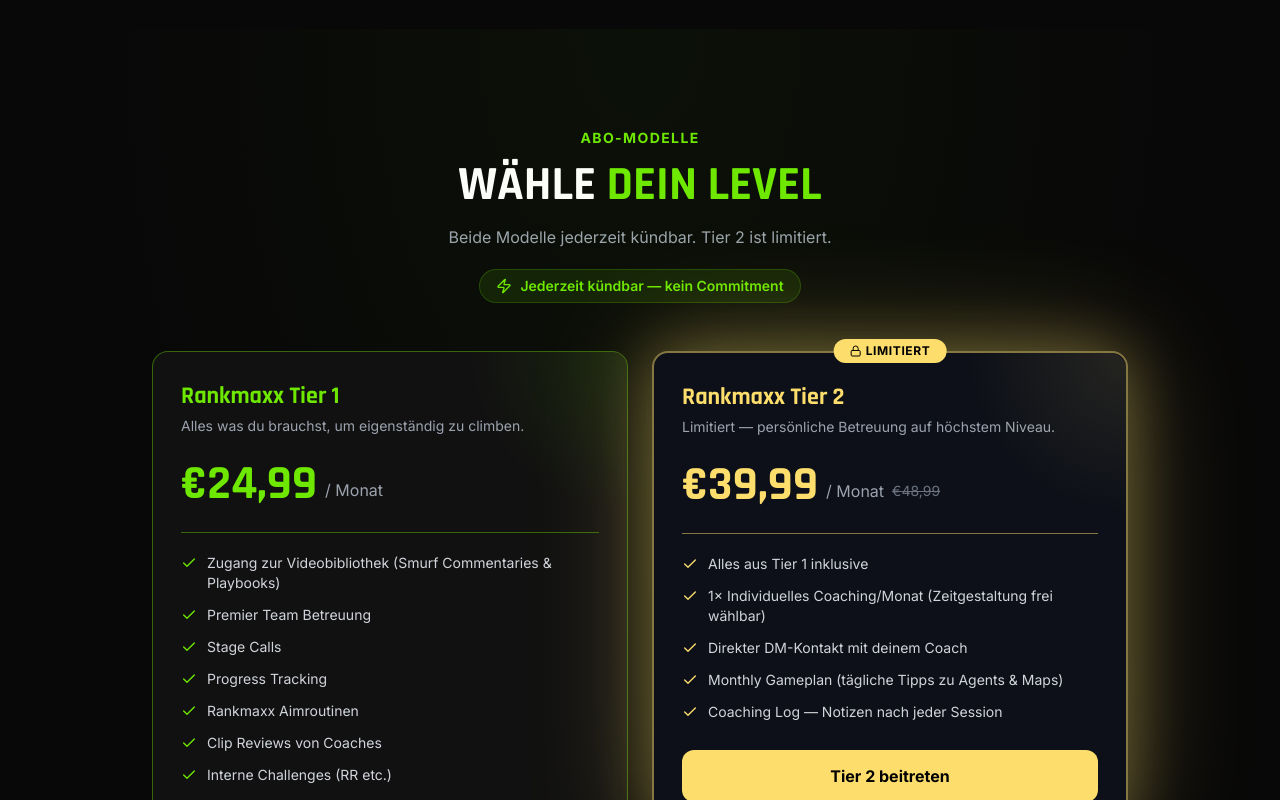
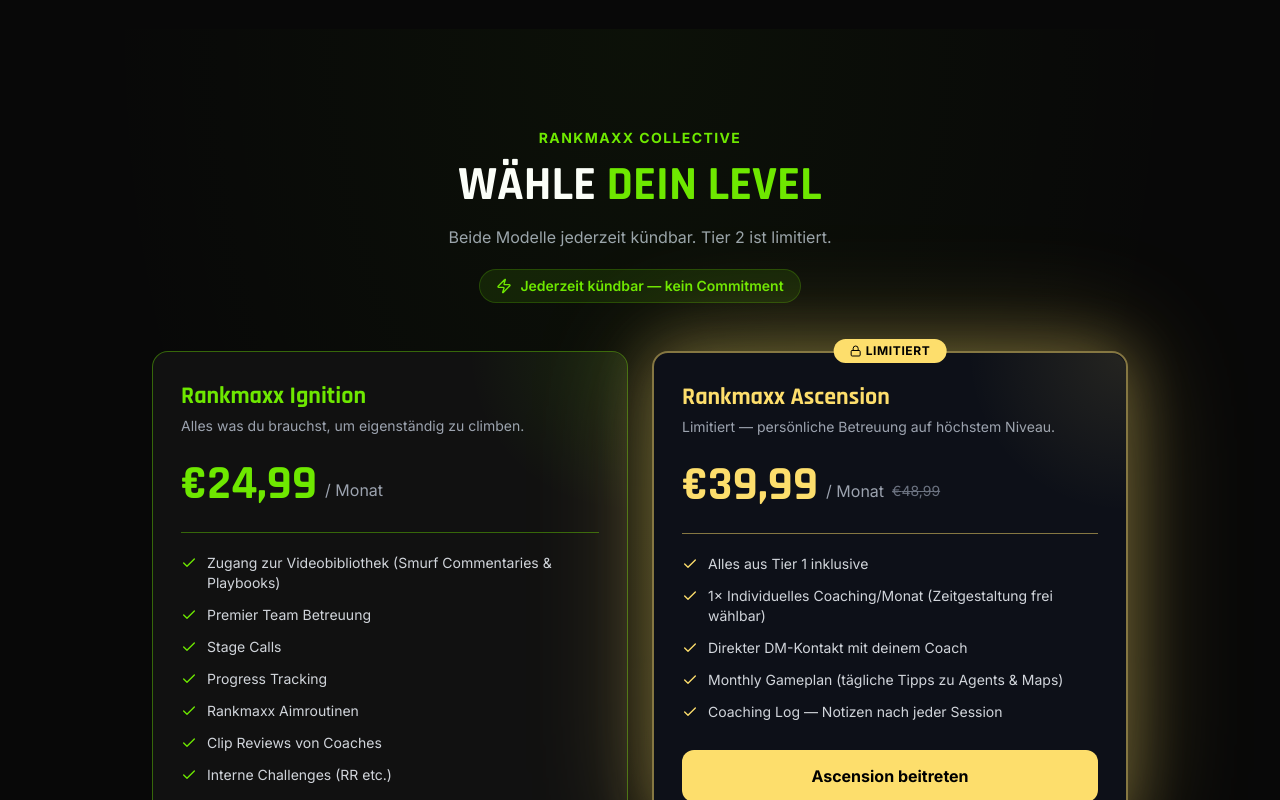
Before and after one commit to justinhelbig96-web/maxranktest, a Next.js app: page / in a window 1280 px wide. Shown: the part 2640-3440 px from the top of the page. Built offline with nearby package versions, Linux system fonts and the light colour scheme.

Commit message:
Rename to Rankmaxx Ignition, Ascension, Collective

```diff
--- a/components/Pricing.tsx
+++ b/components/Pricing.tsx
@@ -5,7 +5,7 @@
 
 const tiers = [
   {
-    name: "Rankmaxx Tier 1",
+    name: "Rankmaxx Ignition",
     price: "24,99",
     originalPrice: null,
     period: "/ Monat",
@@ -28,7 +28,7 @@
     ],
   },
   {
-    name: "Rankmaxx Tier 2",
+    name: "Rankmaxx Ascension",
     price: "39,99",
     originalPrice: "48,99",
     period: "/ Monat",
@@ -64,7 +64,7 @@
           className="text-center mb-5"
         >
           <span className="text-[#6EE800] text-sm font-bold tracking-widest uppercase">
-            Abo-Modelle
+            Rankmaxx Collective
           </span>
           <h2
             className="text-4xl md:text-5xl font-black uppercase mt-3 text-white"
@@ -175,7 +175,7 @@
                   border: tier.highlight ? "none" : `1px solid ${tier.border}`,
                 }}
               >
-                {tier.highlight ? "Tier 2 beitreten" : "Tier 1 starten"}
+                {tier.highlight ? "Ascension beitreten" : "Ignition starten"}
               </a>
             </motion.div>
           ))}
```
